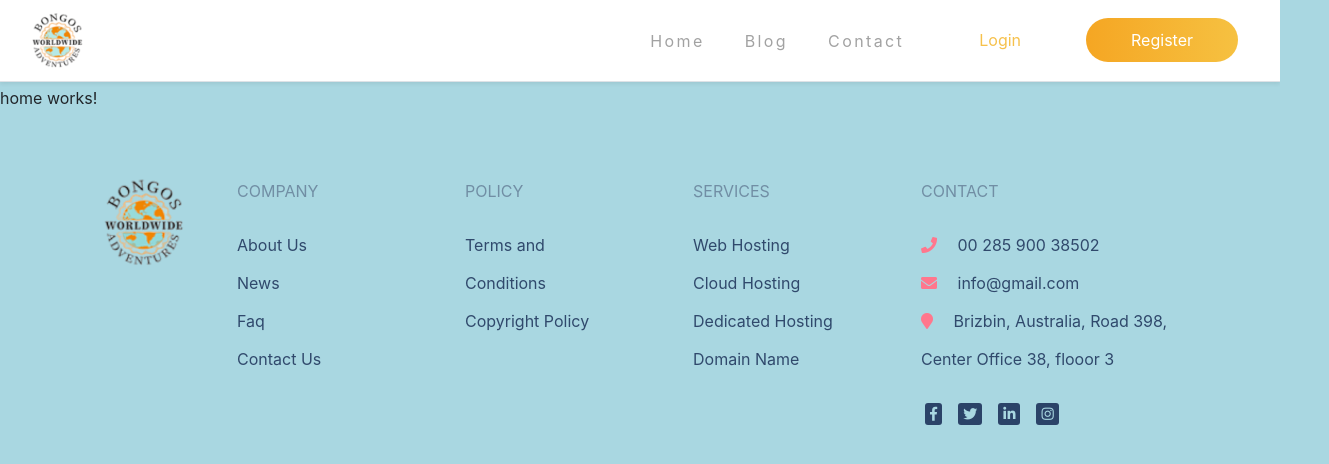
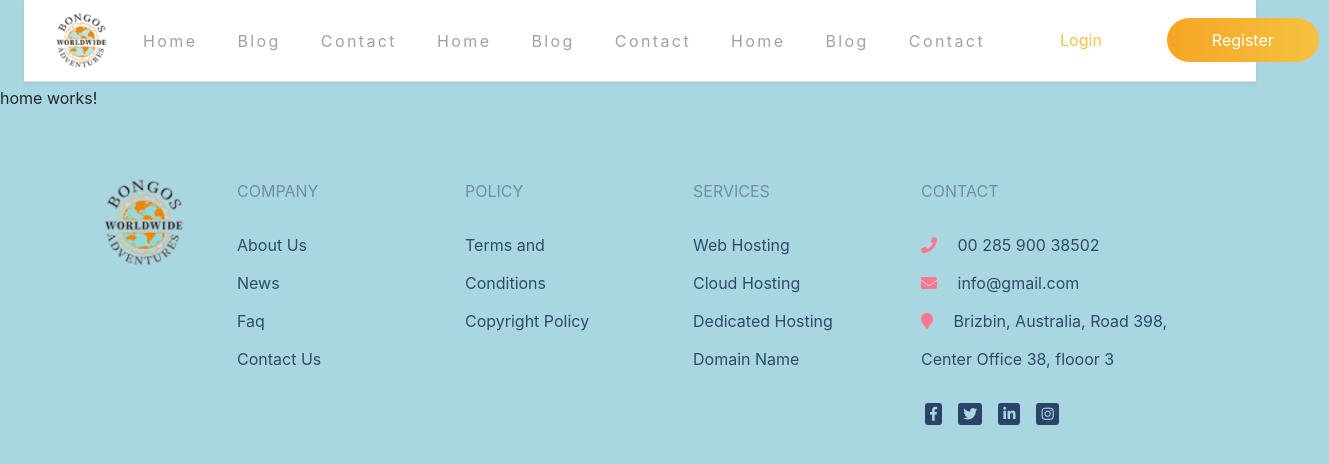
Before and after one commit to tirumalasrija/writers_club, an Angular app: page /home in a window 1280 px wide. Shown: the top 464 px of the page, 1329 px wide, since content can reach past the window. Built offline with nearby package versions, Linux system fonts and the light colour scheme.

Commit message:
Fixed UI Header

```diff
--- a/src/app/header/header.component.css
+++ b/src/app/header/header.component.css
@@ -27,6 +27,8 @@ ul.navbar-nav {
     display: table-cell;
     position: relative;
     padding: 15px 0;
+    text-align: center;
+
   }
   a.nav-link {
     color: #fff;
--- a/src/app/header/header.component.html
+++ b/src/app/header/header.component.html
@@ -1,12 +1,12 @@
 <!--Navbar -->
-<nav class="mb-1 navbar navbar-expand-lg navbar-dark info-color shadow-sm bg-white border-bottom">
+<nav class="mb-1 navbar navbar-expand-lg navbar-dark info-color shadow-sm bg-white border-bottom ml-4 mr-4">
         <a class="navbar-brand" href="#"><img src="/assets/Reg_Bingos_logo.png"/></a>
         <button class="navbar-toggler" type="button" data-toggle="collapse" data-target="#navbarSupportedContent-4"
           aria-controls="navbarSupportedContent-4" aria-expanded="false" aria-label="Toggle navigation">
           <span class="navbar-toggler-icon"></span>
         </button>
         <div class="collapse navbar-collapse" id="navbarSupportedContent-4">
-          <ul class="navbar-nav ml-auto">
+          <ul class="d-flex navbar-nav ml-auto">
             <li class="nav-item">
               <a class="nav-link active" href="#">Home</a>
             </li>
@@ -16,7 +16,24 @@
             <li class="nav-item">
               <a class="nav-link" href="#">Contact</a>
             </li>
-
+            <li class="nav-item">
+              <a class="nav-link active" href="#">Home</a>
+            </li>
+            <li class="nav-item">
+              <a class="nav-link" href="#">Blog</a>
+            </li>
+            <li class="nav-item">
+              <a class="nav-link" href="#">Contact</a>
+            </li>
+            <li class="nav-item">
+              <a class="nav-link active" href="#">Home</a>
+            </li>
+            <li class="nav-item">
+              <a class="nav-link" href="#">Blog</a>
+            </li>
+            <li class="nav-item">
+              <a class="nav-link" href="#">Contact</a>
+            </li>
           </ul>
         </div>
         <ul class="login_area">
--- a/src/styles.css
+++ b/src/styles.css
@@ -14,4 +14,8 @@ body {
 
     }
 
+    nav.ml-4.mr-4 {
+        margin: initial !important;
+    }
+
 }
```
